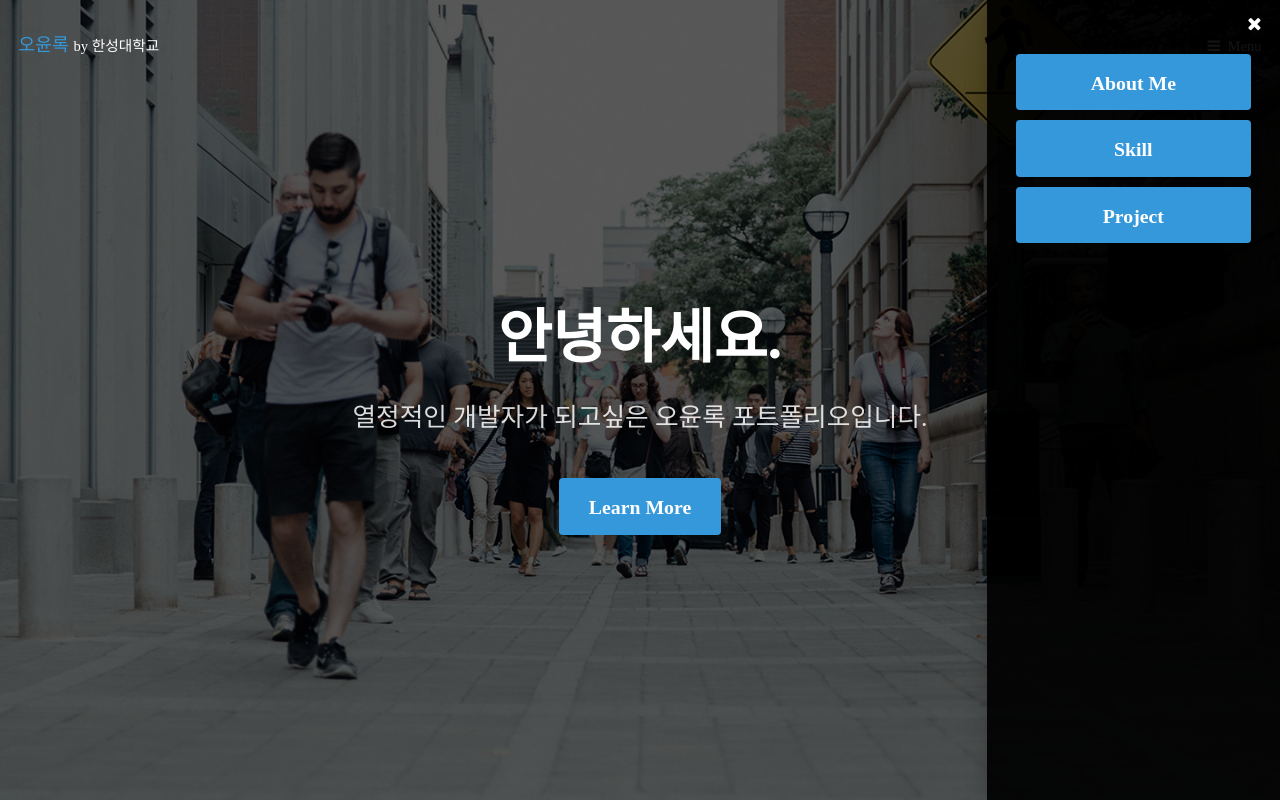
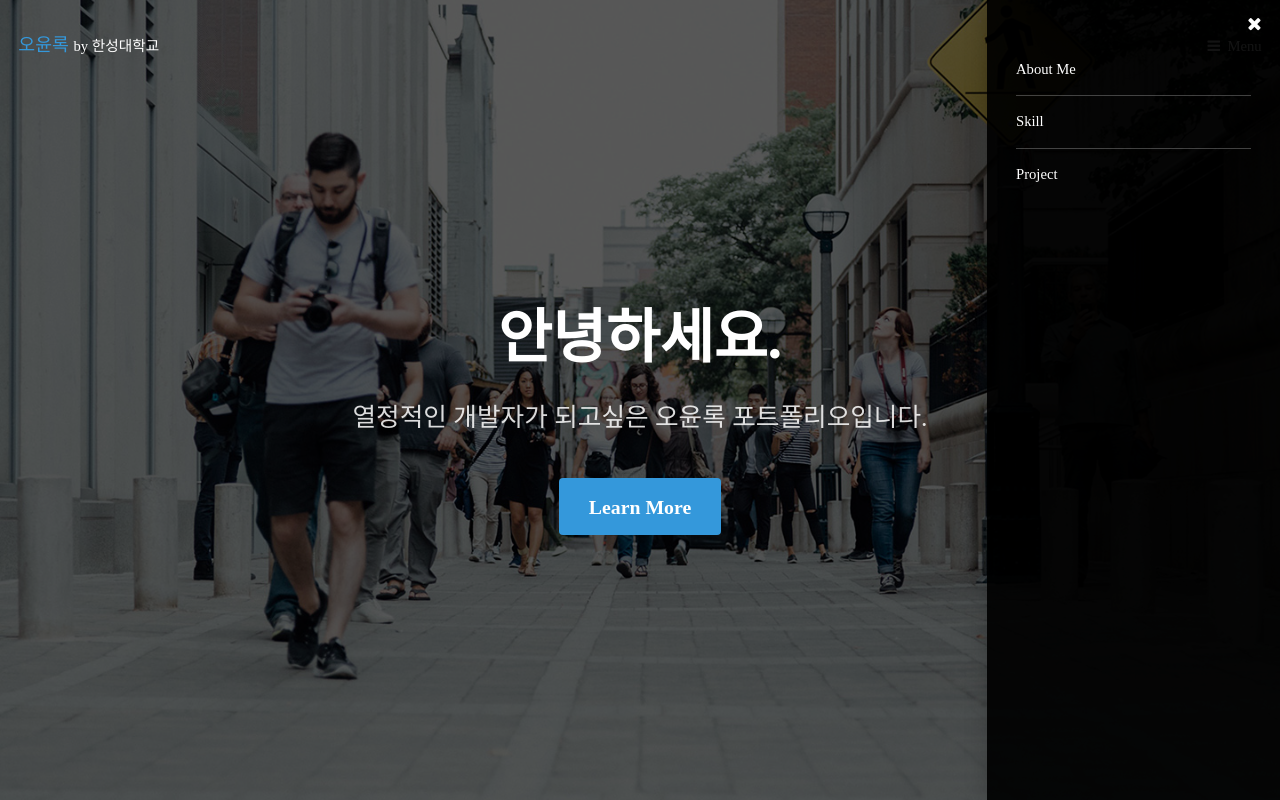
Before and after one commit to OhYunRok/OhYunRok.github.io, a plain HTML site: page index.html in a window 1280 px wide. Both pictures are taken after a click on the link "Menu". Shown: the top 800 px of the page. Drawn offline with Linux system fonts and the light colour scheme; a web font is replaced by a local one.

Commit message:
Update index.html

```diff
--- a/index.html
+++ b/index.html
@@ -20,9 +20,9 @@
 	<nav id="menu">
 		<ul class="links">
 		<!-- 	<li><a href="index.html">Home</a></li> -->
-			<li><a href="#main" class="button big scrolly">About Me</a></li>
-			<li><a href="#skill" class="button big scrolly">Skill</a></li>
-			<li><a href="#project" class="button big scrolly">Project</a></li>
+			<li><a href="#main">About Me</a></li>
+			<li><a href="#skill">Skill</a></li>
+			<li><a href="#project">Project</a></li>
 		</ul>
 	</nav>
 
```
